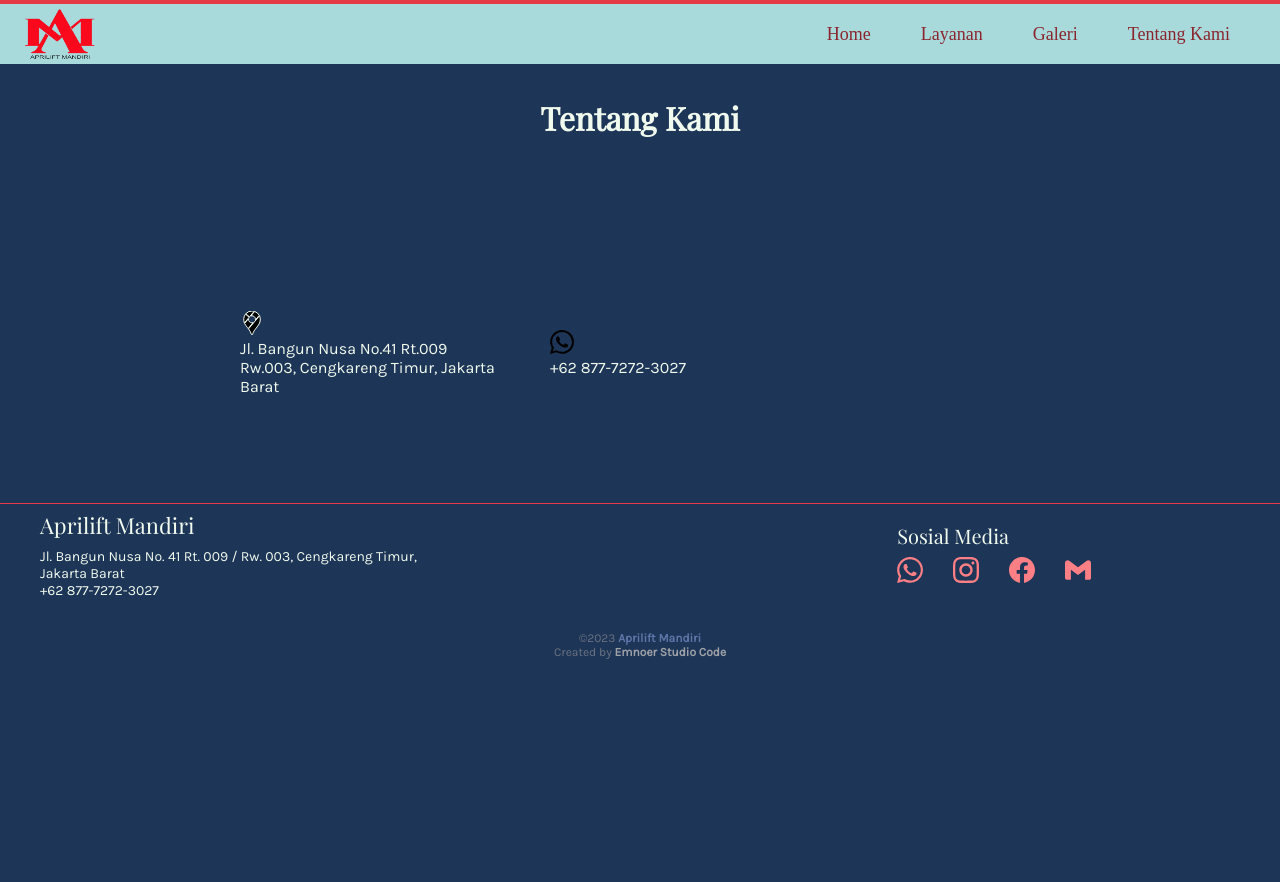
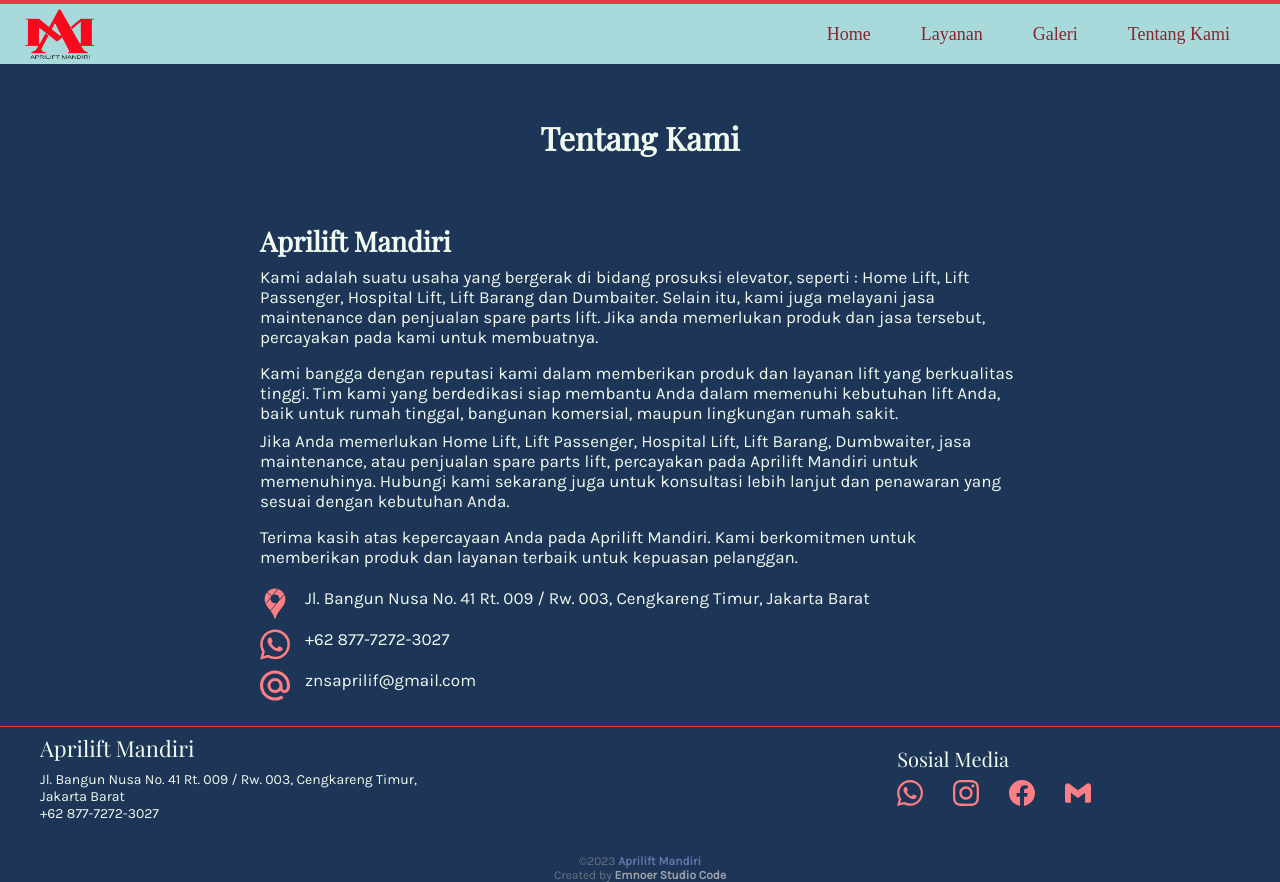
Before and after one commit to shuchan-dev/aprilift, a Next.js app: page /about in a window 1280 px wide. Before the commit the page ends 800 px from the top, so only its background shows below. Built offline with nearby package versions, Linux system fonts and the light colour scheme.

Commit message:
Update content and about page

```diff
--- a/components/aboutComponent.module.css
+++ b/components/aboutComponent.module.css
@@ -1,39 +1,47 @@
-.aboutContainer {
+/* Contact Container */
+
+.contactContainer {
   display: flex;
-  flex-wrap: wrap;
-  justify-content: space-between;
-  align-items: center;
-  max-width: 800px;
-  margin: 0 auto;
+  gap: 1rem;
+  max-width: 1200px;
+  margin-top: auto;
+  margin-left: auto;
 }
 
-.companyInfo {
-  display: flex;
-  align-items: center;
-}
-.companyInfo > * + * {
-  margin-left: 50px;
+/* Contact Info */
+.contactInfo {
+  flex: 1 1 20rem;
 }
 
-.icon {
-  width: 24px;
-  height: 24px;
-  margin-right: 8px;
+.contactInfo h1 {
+  font-size: 1.7rem;
+  color: #f1faee;
 }
 
-.address {
-  width: 260px; /* You can adjust this width to your preference */
-  word-break: break-word; /* To break long lines */
+.contactInfo p {
+  margin: 0.5rem 0 1rem;
+  font-size: 17px;
 }
 
-.mapContainer {
-  flex: 1;
-  min-width: 300px; /* Minimum width for the map container */
-  height: 300px; /* Set the height of the map container */
+/* Address */
+.svg {
+  fill: currentColor;
+  color: #fc7f85;
 }
-@media (max-width: 768px) {
-  .aboutContainer {
-    max-width: 400px;
-    flex: none;
-  }
+.address div {
+  font-size: 1rem;
+  margin-left: 0rem;
+  display: flex;
 }
+.link {
+  text-decoration: none;
+  color: #f1faee;
+}
+.link:hover {
+  color: #fc7f85;
+}
+.address p {
+  margin-left: 15px;
+  margin-top: 5px;
+  color: #f1faee;
+}
--- a/components/aboutComponent.tsx
+++ b/components/aboutComponent.tsx
@@ -4,43 +4,99 @@
 export default function AboutComponent() {
   return (
     <>
-      <section>
-        <div className={styles.aboutContainer}>
-          <div className={styles.companyInfo}>
-            {/* Icon for address */}
+      <section className={styles.contact}>
+        <div className={styles.contactContainer}>
+          <div className={styles.contactInfo}>
+            <h1>Aprilift Mandiri</h1>
+            <p>
+              Kami adalah suatu usaha yang bergerak di bidang prosuksi elevator,
+              seperti : Home Lift, Lift Passenger, Hospital Lift, Lift Barang
+              dan Dumbaiter. Selain itu, kami juga melayani jasa maintenance dan
+              penjualan spare parts lift. Jika anda memerlukan produk dan jasa
+              tersebut, percayakan pada kami untuk membuatnya.
+            </p>
+            <p>
+              Kami bangga dengan reputasi kami dalam memberikan produk dan
+              layanan lift yang berkualitas tinggi. Tim kami yang berdedikasi
+              siap membantu Anda dalam memenuhi kebutuhan lift Anda, baik untuk
+              rumah tinggal, bangunan komersial, maupun lingkungan rumah sakit.
+              <p>
+                {" "}
+                Jika Anda memerlukan Home Lift, Lift Passenger, Hospital Lift,
+                Lift Barang, Dumbwaiter, jasa maintenance, atau penjualan spare
+                parts lift, percayakan pada Aprilift Mandiri untuk memenuhinya.
+                Hubungi kami sekarang juga untuk konsultasi lebih lanjut dan
+                penawaran yang sesuai dengan kebutuhan Anda.{" "}
+              </p>{" "}
+              <p>
+                Terima kasih atas kepercayaan Anda pada Aprilift Mandiri. Kami
+                berkomitmen untuk memberikan produk dan layanan terbaik untuk
+                kepuasan pelanggan.
+              </p>
+            </p>
+            <div className={styles.address}>
               <div>
                 <svg
+                  className={styles.svg}
+                  width={30}
+                  role="img"
+                  viewBox="0 0 24 24"
                   xmlns="http://www.w3.org/2000/svg"
-                viewBox="0 0 24 24"
-                stroke="currentColor"
-                className={styles.icon}
-                role="img"
                 >
-                {/* Replace the SVG code here */}
                   <title>Google Maps</title>
                   <path d="M19.527 4.799c1.212 2.608.937 5.678-.405 8.173-1.101 2.047-2.744 3.74-4.098 5.614-.619.858-1.244 1.75-1.669 2.727-.141.325-.263.658-.383.992-.121.333-.224.673-.34 1.008-.109.314-.236.684-.627.687h-.007c-.466-.001-.579-.53-.695-.887-.284-.874-.581-1.713-1.019-2.525-.51-.944-1.145-1.817-1.79-2.671L19.527 4.799zM8.545 7.705l-3.959 4.707c.724 1.54 1.821 2.863 2.871 4.18.247.31.494.622.737.936l4.984-5.925-.029.01c-1.741.601-3.691-.291-4.392-1.987a3.377 3.377 0 0 1-.209-.716c-.063-.437-.077-.761-.004-1.198l.001-.007zM5.492 3.149l-.003.004c-1.947 2.466-2.281 5.88-1.117 8.77l4.785-5.689-.058-.05-3.607-3.035zM14.661.436l-3.838 4.563a.295.295 0 0 1 .027-.01c1.6-.551 3.403.15 4.22 1.626.176.319.323.683.377 1.045.068.446.085.773.012 1.22l-.003.016 3.836-4.561A8.382 8.382 0 0 0 14.67.439l-.009-.003zM9.466 5.868L14.162.285l-.047-.012A8.31 8.31 0 0 0 11.986 0a8.439 8.439 0 0 0-6.169 2.766l-.016.018 3.665 3.084z" />
                 </svg>
-              <p className={styles.address}>
-                Jl. Bangun Nusa No.41 Rt.009 Rw.003, Cengkareng Timur, Jakarta
-                Barat
+                <p>
+                  Jl. Bangun Nusa No. 41 Rt. 009 / Rw. 003, Cengkareng Timur,
+                  Jakarta Barat
                 </p>
               </div>
-            {/* Icon for phone */}
               <div>
                 <svg
+                  width={30}
+                  className={styles.svg}
+                  role="img"
+                  viewBox="0 0 24 24"
                   xmlns="http://www.w3.org/2000/svg"
-                viewBox="0 0 24 24"
-                className={styles.icon}
-                role="img"
                 >
-                {/* Replace the SVG code here */}
                   <title>WhatsApp</title>
                   <path d="M17.472 14.382c-.297-.149-1.758-.867-2.03-.967-.273-.099-.471-.148-.67.15-.197.297-.767.966-.94 1.164-.173.199-.347.223-.644.075-.297-.15-1.255-.463-2.39-1.475-.883-.788-1.48-1.761-1.653-2.059-.173-.297-.018-.458.13-.606.134-.133.298-.347.446-.52.149-.174.198-.298.298-.497.099-.198.05-.371-.025-.52-.075-.149-.669-1.612-.916-2.207-.242-.579-.487-.5-.669-.51-.173-.008-.371-.01-.57-.01-.198 0-.52.074-.792.372-.272.297-1.04 1.016-1.04 2.479 0 1.462 1.065 2.875 1.213 3.074.149.198 2.096 3.2 5.077 4.487.709.306 1.262.489 1.694.625.712.227 1.36.195 1.871.118.571-.085 1.758-.719 2.006-1.413.248-.694.248-1.289.173-1.413-.074-.124-.272-.198-.57-.347m-5.421 7.403h-.004a9.87 9.87 0 01-5.031-1.378l-.361-.214-3.741.982.998-3.648-.235-.374a9.86 9.86 0 01-1.51-5.26c.001-5.45 4.436-9.884 9.888-9.884 2.64 0 5.122 1.03 6.988 2.898a9.825 9.825 0 012.893 6.994c-.003 5.45-4.437 9.884-9.885 9.884m8.413-18.297A11.815 11.815 0 0012.05 0C5.495 0 .16 5.335.157 11.892c0 2.096.547 4.142 1.588 5.945L.057 24l6.305-1.654a11.882 11.882 0 005.683 1.448h.005c6.554 0 11.89-5.335 11.893-11.893a11.821 11.821 0 00-3.48-8.413Z" />
                 </svg>
-              <p>+62 877-7272-3027</p>
+                <p>
+                  <a
+                    className={styles.link}
+                    target="_blank"
+                    href="https://wa.me/message/6ZUFW4VRZ7YYP1"
+                    rel="noreferrer"
+                  >
+                    +62 877-7272-3027
+                  </a>
+                </p>
+              </div>
+              <div>
+                <svg
+                  width={30}
+                  className={styles.svg}
+                  role="img"
+                  viewBox="0 0 24 24"
+                  xmlns="http://www.w3.org/2000/svg"
+                >
+                  <title>Mail.Ru</title>
+                  <path d="M15.61 12c0 1.99-1.62 3.61-3.61 3.61-1.99 0-3.61-1.62-3.61-3.61 0-1.99 1.62-3.61 3.61-3.61 1.99 0 3.61 1.62 3.61 3.61M12 0C5.383 0 0 5.383 0 12s5.383 12 12 12c2.424 0 4.761-.722 6.76-2.087l.034-.024-1.617-1.879-.027.017A9.494 9.494 0 0 1 12 21.54c-5.26 0-9.54-4.28-9.54-9.54 0-5.26 4.28-9.54 9.54-9.54 5.26 0 9.54 4.28 9.54 9.54a9.63 9.63 0 0 1-.225 2.05c-.301 1.239-1.169 1.618-1.82 1.568-.654-.053-1.42-.52-1.426-1.661V12A6.076 6.076 0 0 0 12 5.93 6.076 6.076 0 0 0 5.93 12 6.076 6.076 0 0 0 12 18.07a6.02 6.02 0 0 0 4.3-1.792 3.9 3.9 0 0 0 3.32 1.805c.874 0 1.74-.292 2.437-.821.719-.547 1.256-1.336 1.553-2.285.047-.154.135-.504.135-.507l.002-.013c.175-.76.253-1.52.253-2.457 0-6.617-5.383-12-12-12" />
+                </svg>
+                <p>
+                  <a
+                    className={styles.link}
+                    rel="noreferrer"
+                    target="_blank"
+                    href="mailto:znsaprilif@gmail.com"
+                  >
+                    znsaprilif@gmail.com
+                  </a>
+                </p>
               </div>
             </div>
-          <div className={styles.mapContainer}> </div>
+          </div>
         </div>
       </section>
     </>
--- a/components/icon.tsx
+++ b/components/icon.tsx
@@ -15,8 +15,8 @@
         <svg
           className={`${svg}`}
           role="img"
+          viewBox="0 0 24 24"
           width={26}
-          viewBox="0 0 24 24"
           xmlns="http://www.w3.org/2000/svg"
         >
           <title>WhatsApp</title>
--- a/components/tentang.module.css
+++ b/components/tentang.module.css
@@ -5,3 +5,8 @@
   font-weight: 600;
   text-align: center;
 }
+.container {
+  max-width: 800px;
+  margin: 0 auto;
+  padding: 20px;
+}
```
Also changed, not shown: components/services.tsx (+7 -16 lines). Lines whose indentation alone changed are shown as unchanged.
